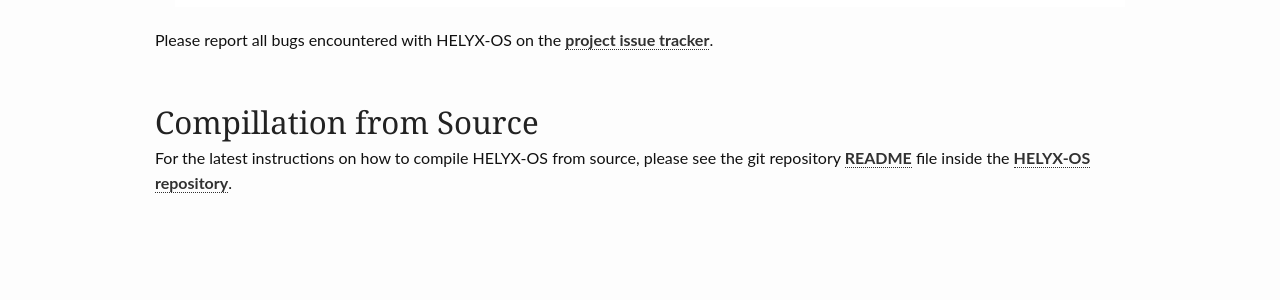
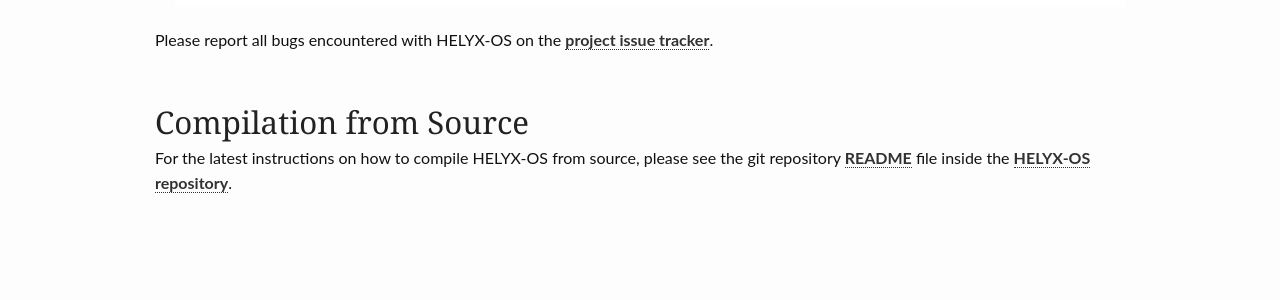
Before and after one commit to ENGYS/HELYX-OS, a Jekyll site: the page built from pages/installation.md, in a window 1280 px wide and 900 px high, scrolled down 2280 px. Shown: the part 159-459 px from the top of the window. Built offline with Jekyll 4.4.1, drawn with Linux system fonts in a browser that asks for light colours.

Commit message:
Update installation.md

```diff
--- a/pages/installation.md
+++ b/pages/installation.md
@@ -83,5 +83,5 @@
 
 Please report all bugs encountered with HELYX-OS on the [project issue tracker](https://github.com/ENGYS/HELYX-OS/issues).
 
-## Compillation from Source
+## Compilation from Source
 For the latest instructions on how to compile HELYX-OS from source, please see the git repository [README](https://github.com/ENGYS/HELYX-OS/blob/master/README.md) file inside the [HELYX-OS repository](https://github.com/ENGYS/HELYX-OS).
```
